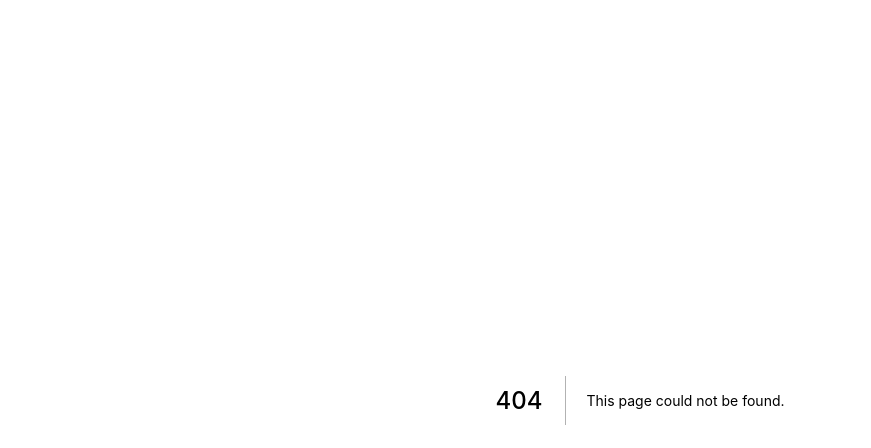
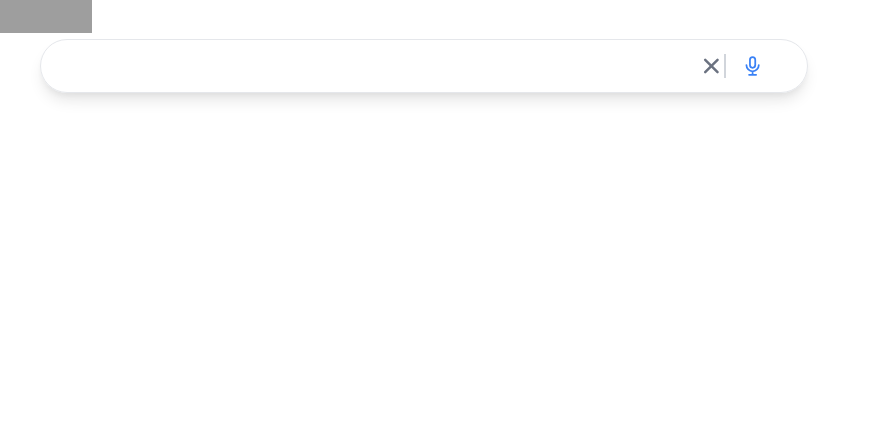
Before and after one commit to hawaijar/nextjs-googleclone, a Next.js app: page /search in a window 1280 px wide. Before the commit this address had no page. Shown: the top 448 px of the page, without its empty margins (0-871 px from the left). Built offline with nearby package versions, Linux system fonts and the light colour scheme; grey boxes are pictures that could not be loaded.

Commit message:
Added Search/Header component

```diff
--- /dev/null
+++ b/components/Header.js
@@ -0,0 +1,37 @@
+import Image from "next/image";
+import { useRouter } from "next/router";
+import { useRef } from "react";
+import {XIcon} from "@heroicons/react/solid";
+import {MicrophoneIcon} from "@heroicons/react/outline";
+
+function Header() {
+  const searchInputRef = useRef(null);
+  const router = useRouter();
+
+  const handleCancel = () => {
+	  searchInputRef.current.value = ''
+  }
+  return (
+    <header>
+      <Image
+        onClick={() => router.push("/")}
+        className="cursor-pointer"
+        width="92"
+        height="33"
+		alt={'Google search image'}
+        src="https://www.google.com/logos/doodles/2021/get-vaccinated-wear-a-mask-save-lives-september-3-copy-6753651837109329-s.png"
+      />
+      <form className={'flex border border-gray-200 items-center shadow-lg max-w-3xl px-6 py-3 ml-10 mr-5 rounded-full'}>
+        <input
+          ref={searchInputRef}
+          type="text"
+          className="focus:outline-none flex-grow w-full"
+        />
+		  <XIcon onClick={handleCancel} className={'h-7 text-gray-500 cursor-pointer transform duration-100 transform hover:scale-125'} />
+		  <MicrophoneIcon className={'h-6 mr-5 hidden md:inline-flex text-blue-500 border-l-2 pl-4 border-gray-300'} />
+      </form>
+    </header>
+  );
+}
+
+export default Header;
--- a/pages/index.js
+++ b/pages/index.js
@@ -1,18 +1,32 @@
 import Head from "next/head";
+import { useRouter } from "next/router";
 import Avatar from "../components/Avatar";
 import { MicrophoneIcon, ViewGridIcon } from "@heroicons/react/solid";
 import { SearchIcon } from "@heroicons/react/outline";
 
 import Image from "next/image";
 import Footer from "../components/Footer";
+import { useRef } from "react";
+import { route } from "next/dist/server/router";
 
 export default function Home() {
+  const router = useRouter();
+  const searchInputRef = useRef(null);
+
+  const search = (e) => {
+    e.preventDefault();
+    const term = searchInputRef.current.value;
+    if (!term) return;
+    searchInputRef.current.value = "";
+    router.push(`/search?term=${term}`);
+  };
+
   return (
     <div className="flex flex-col items-center justify-center h-screen">
       <Head>
         <title>Google</title>
         <meta name="description" content="Generated by create next app" />
-        <link rel="icon" href="/favicon.ico" />
+        <link rel="icon" href="https://www.google.com/favicon.ico" />
       </Head>
       {/* Header */}
       <header className="flex justify-between w-full p-5 text-sm text-gray-700">
@@ -37,12 +51,21 @@ export default function Home() {
           height="170"
         />
         <div className="flex w-full mt-5 hover:shadow-lg focus-within:shadow-lg rounded-full border border-gray-200 px-5 py-3 items-center">
-          <SearchIcon className="h-5 text-gray-500 max-w-md sm:max-w-xl md:max-w-xl lg:max-w-2xl" />
-          <input type="text" className="focus:outline-none flex-grow px-4" />
+          <SearchIcon
+            className="h-5 text-gray-500 max-w-md sm:max-w-xl md:max-w-xl lg:max-w-2xl"
+            onClick={search}
+          />
+          <input
+            ref={searchInputRef}
+            type="text"
+            className="focus:outline-none flex-grow px-4"
+          />
           <MicrophoneIcon className="h-5" />
         </div>
         <div className="flex flex-col w-1/2 space-y-2 justify-center mt-8 sm:flex-row sm:space-x-4 sm:space-y-0">
-          <button className="btn">Google Search</button>
+          <button onClick={search} className="btn">
+            Google Search
+          </button>
           <button className="btn">I'm Feeling Lucky</button>
         </div>
       </form>
--- /dev/null
+++ b/pages/search.js
@@ -0,0 +1,20 @@
+import Head from "next/head";
+import Header from "../components/Header";
+function Search() {
+  return (
+    <div>
+      <div>
+        <Head>
+          <title>Search results</title>
+          <link rel="icon" href="https://www.google.com/favicon.ico" />
+        </Head>
+
+        {/* header */}
+        <Header />
+        {/* search result */}
+      </div>
+    </div>
+  );
+}
+
+export default Search;
```
